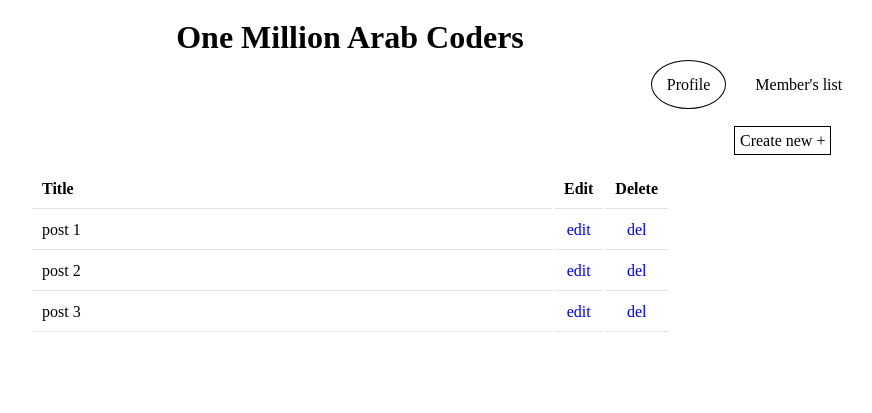
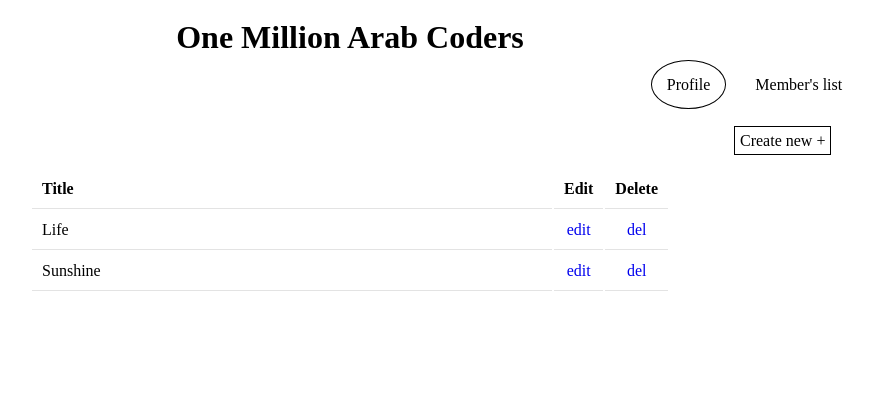
Before and after one commit to Seyf-Eddine/ForumsWorkshop, a Flask app: page / in a window 1280 px wide; the page is wider, and only the part inside the window is pictured. Shown: the part 21-434 px from the top of that part, without its empty margins (290-1162 px from the left). Run offline with Flask 2, Linux system fonts and the light colour scheme.

Commit message:
Used Jinja
Used Jinja and separated css file

```diff
--- a/Forums/app.py
+++ b/Forums/app.py
@@ -1,4 +1,5 @@
 from flask import Flask, render_template
+import dummy_data
 
 app = Flask(__name__)
 
@@ -6,7 +7,7 @@
 @app.route("/")
 @app.route("/index")
 def home():
-    return render_template("index.html")
+    return render_template("index.html", posts = dummy_data.post_store.get_all())
 
 
 app.run()
--- /dev/null
+++ b/Forums/dummy_data.py
@@ -0,0 +1,6 @@
+import models
+import stores
+
+post_store = stores.PostStore()
+post_store.add(models.Post("Life", "Life is alawys great"))
+post_store.add(models.Post("Sunshine", "Sunshine is amazing"))
--- /dev/null
+++ b/Forums/static/style.css
@@ -0,0 +1,75 @@
+* {
+    margin : 20px auto
+}
+
+header {
+    position: relative;
+    width: 100%;
+    text-align: center
+}
+
+header ul {
+    list-style: none;
+    width:210px;
+    position: relative;
+    left:30%
+}
+header ul li {
+    display: inline;
+    padding: 15px;
+    cursor: pointer
+}
+
+header ul li.profile {
+    margin-right:10px;
+    border: solid 1px #000;
+    border-radius: 150%
+}
+
+header ul li.members:hover {
+    text-decoration: underline
+}
+
+add {
+    position: relative;
+    left: 80%;
+    border: solid 1px #000;
+    padding: 5px;
+    margin-right: 50px;
+    cursor: pointer
+}
+
+add:hover {
+    background-color: #d3d3d3;
+    color: #FFF;
+    text-weight: bold
+}
+
+table {
+    margin: auto;
+    position: relative;
+}
+
+table thead{
+    font-weight: bold
+}
+
+table td:first-child {
+    min-width: 500px;
+    text-align: left
+}
+
+table td {
+    text-align: center;
+    border-bottom: solid 1px #e3e3e3;
+    padding: 10px
+}
+
+table td a {
+    text-decoration: none
+}
+
+table td a:hover {
+    text-decoration: none;
+    color: red
+}
--- a/Forums/templates/index.html
+++ b/Forums/templates/index.html
@@ -2,72 +2,9 @@
 <html lang="en">
 <head>
     <meta charset="UTF-8">
+    <meta http-equiv="pragma" content="no-cache" />
     <title>Welcome to Omac</title>
-    <style>
-        * {
-            margin : 20px 0 0 0
-        }
-        header {
-            position: relative;
-            width: 100%;
-            text-align: center
-        }
-        header ul {
-            list-style: none;
-            position: relative;
-            left:30%
-        }
-        header ul li {
-            display: inline;
-            padding: 15px;
-            cursor: pointer
-        }
-        header ul li.profile {
-            margin-right:10px;
-            border: solid 1px #000;
-            border-radius: 150%
-        }
-        header ul li.members:hover {
-            text-decoration: underline
-        }
-        add {
-            position: relative;
-            left: 80%;
-            border: solid 1px #000;
-            padding: 5px;
-            margin-right: 50px;
-            cursor: pointer
-        }
-        add:hover {
-            background-color: #d3d3d3;
-            color: #FFF;
-            text-weight: bold
-        }
-        table {
-            margin: auto;
-            position: relative;
-        }
-        table thead{
-            font-weight: bold
-        }
-        td {
-            width: 20px;
-            text-align: center;
-            border-bottom: solid 1px #e3e3e3;
-            padding: 10px
-        }
-        td a {
-            text-decoration: none
-        }
-        td a:hover {
-            text-decoration: none;
-            color: red
-        }
-        td.title {
-            width: 500px;
-            text-align: left
-        }
-    </style>
+    <link rel="stylesheet" href="/static/style.css?reload">
 </head>
 <body>
     <header>
@@ -78,24 +15,20 @@
         </ul>
     </header>
     <br />
-    <div id="container">
+    <content>
         <add>Create new +</add>
         <br /> <br />
         <table>
             <thead>
                 <td class="title">Title</td> <!--> <td>Edit</td> <!--> <td>Delete</td>
             </thead>
-            <tr>
-                <td class="title">post 1</td> <!--> <td><a href="#">edit</a></td> <!--> <td><a href="#">del</a></td>
-            </tr>
-            <tr>
-                <td class="title">post 2</td> <!--> <td><a href="#">edit</a></td> <!--> <td><a href="#">del</a></td>
-            </tr>
-            <tr>
-                <td class="title">post 3</td> <!--> <td><a href="#">edit</a></td> <!--> <td><a href="#">del</a></td>
-            </tr>
+            {% for post in posts %}
+                <tr>
+                    <td>{{post.title}}</td> <!--> <td><a href="#">edit</a></td> <!--> <td><a href="#">del</a></td>
+                </tr>
+            {% endfor %}
         </table>
-    </div>
+    </content>
 
 </body>
 </html>
```
